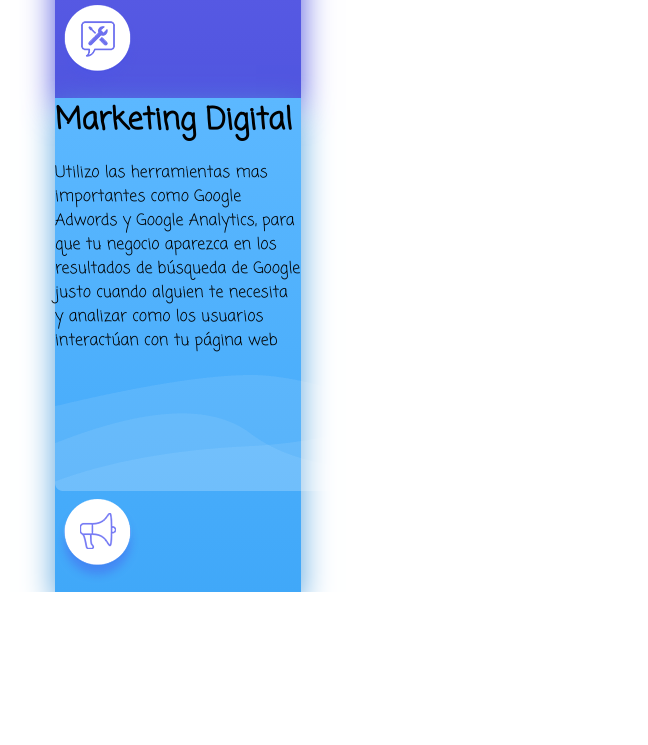
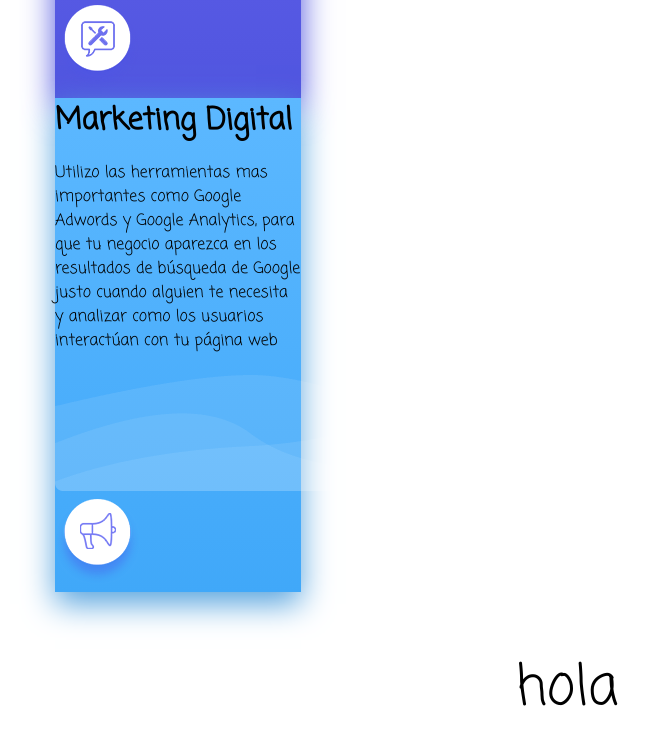
Before and after one commit to hundres272/invie-github, a plain HTML site: page index.html in a window 1280 px wide. Shown: the part 3890-4635 px from the top of the page, without its empty margins (73-721 px from the left). Before the commit the page ends 4482 px from the top, so only its background shows below. Drawn offline with Linux system fonts and the light colour scheme.

Commit message:
agregando un texto

```diff
--- a/index.html
+++ b/index.html
@@ -118,5 +118,8 @@
         </div>
       </section>
     </main>
+    <div class="">
+      <h3>hola</h3>
+    </div>
   </body>
 </html>
```
